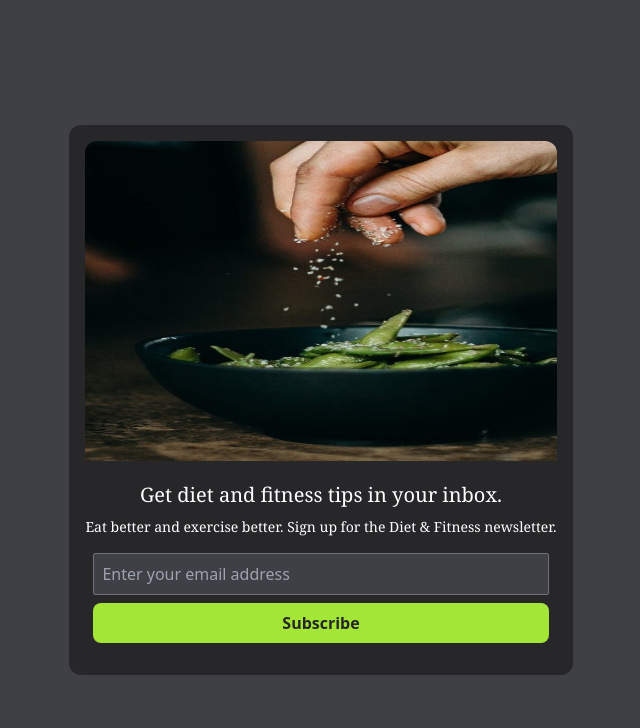
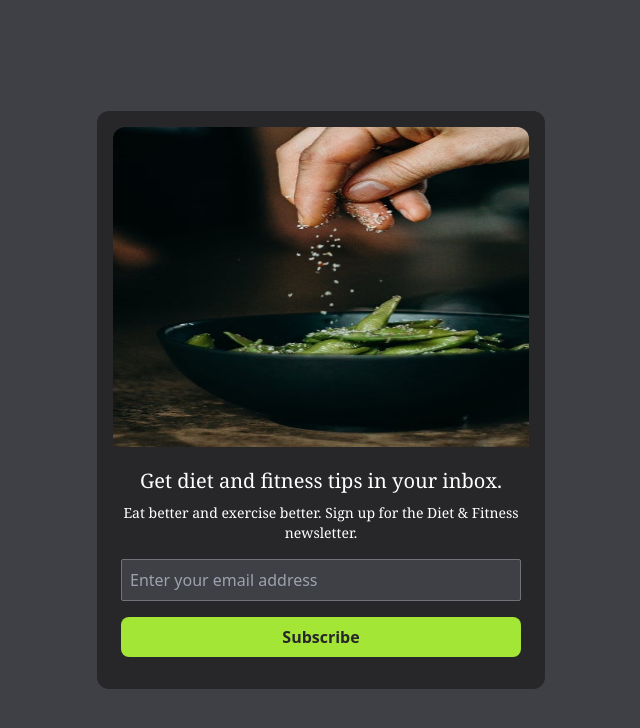
Before and after one commit to vascodes/tailwind-email-subscribe-card, a website: page index.html in a window 1280 px wide. Shown: the whole page, without its empty margins (319-959 px from the left). Drawn offline with Linux system fonts and the light colour scheme.

Commit message:
Update mobile style.

```diff
--- a/index.html
+++ b/index.html
@@ -10,7 +10,7 @@
 		<!-- Background Container -->
 		<div class="bg-zinc-700 h-screen flex items-center justify-center p-12">
 			<!-- Card -->
-			<div class="bg-zinc-800 text-white p-4 pb-8 rounded-xl flex flex-col">
+			<div class="bg-zinc-800 text-white p-4 pb-8 rounded-xl flex flex-col max-w-md">
 				<!-- Image -->
 				<img
 					src="./images/image.jpg"
@@ -37,7 +37,9 @@
 							class="bg-zinc-700 border border-zinc-500 p-2 rounded-sm outline-none"
                             placeholder="Enter your email address"
 						/>
-						<button type="button" class="mt-2 px-4 py-2 bg-lime-400 text-zinc-800 font-bold rounded-lg">Subscribe</button>
+
+                        <!-- Button -->
+						<button type="button" class="mt-4 px-4 py-2 bg-lime-400 text-zinc-800 font-bold rounded-lg">Subscribe</button>
 					</div>
 				</div>
 			</div>
```
Also changed, not shown: css/style.css.
